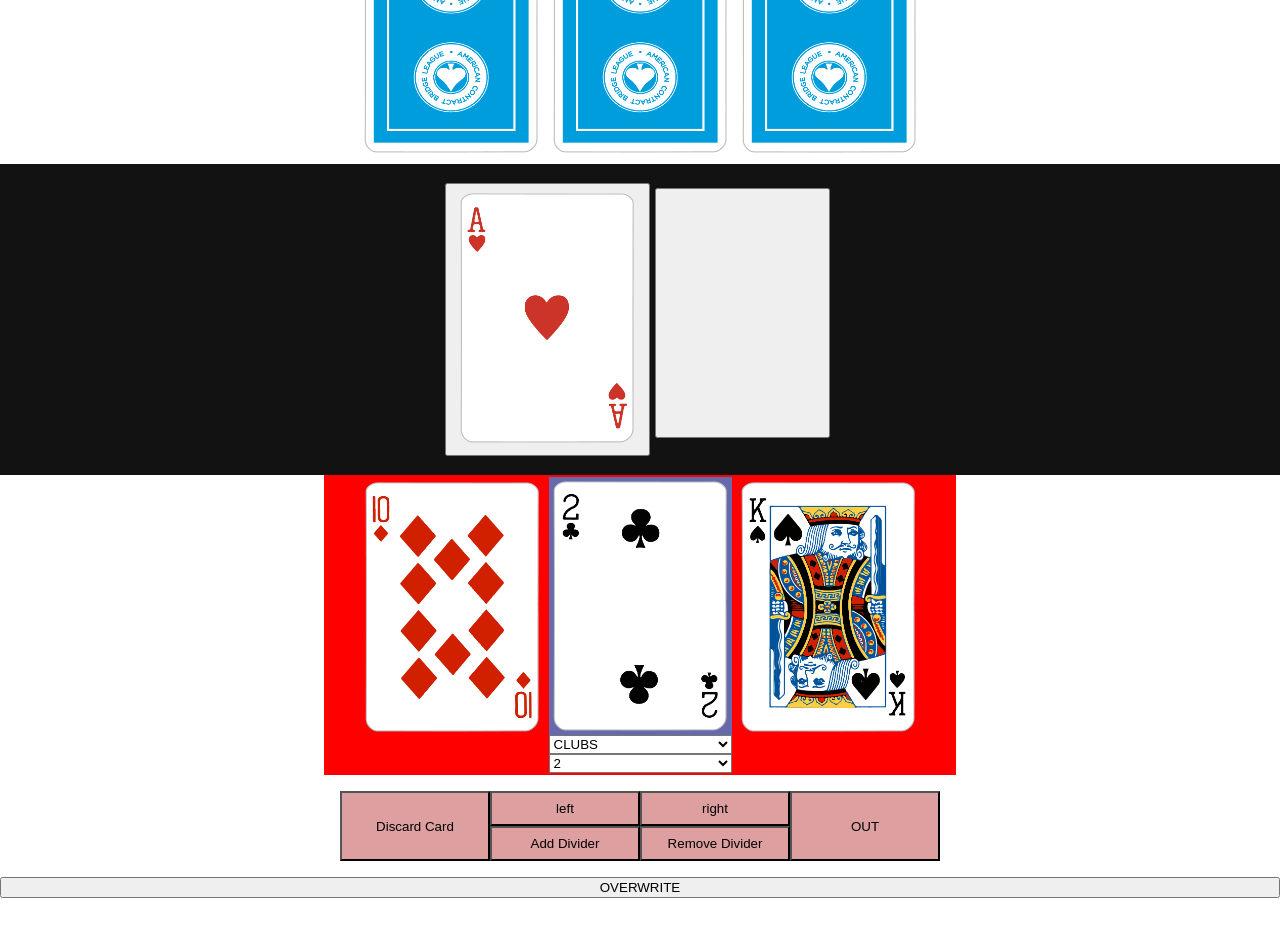
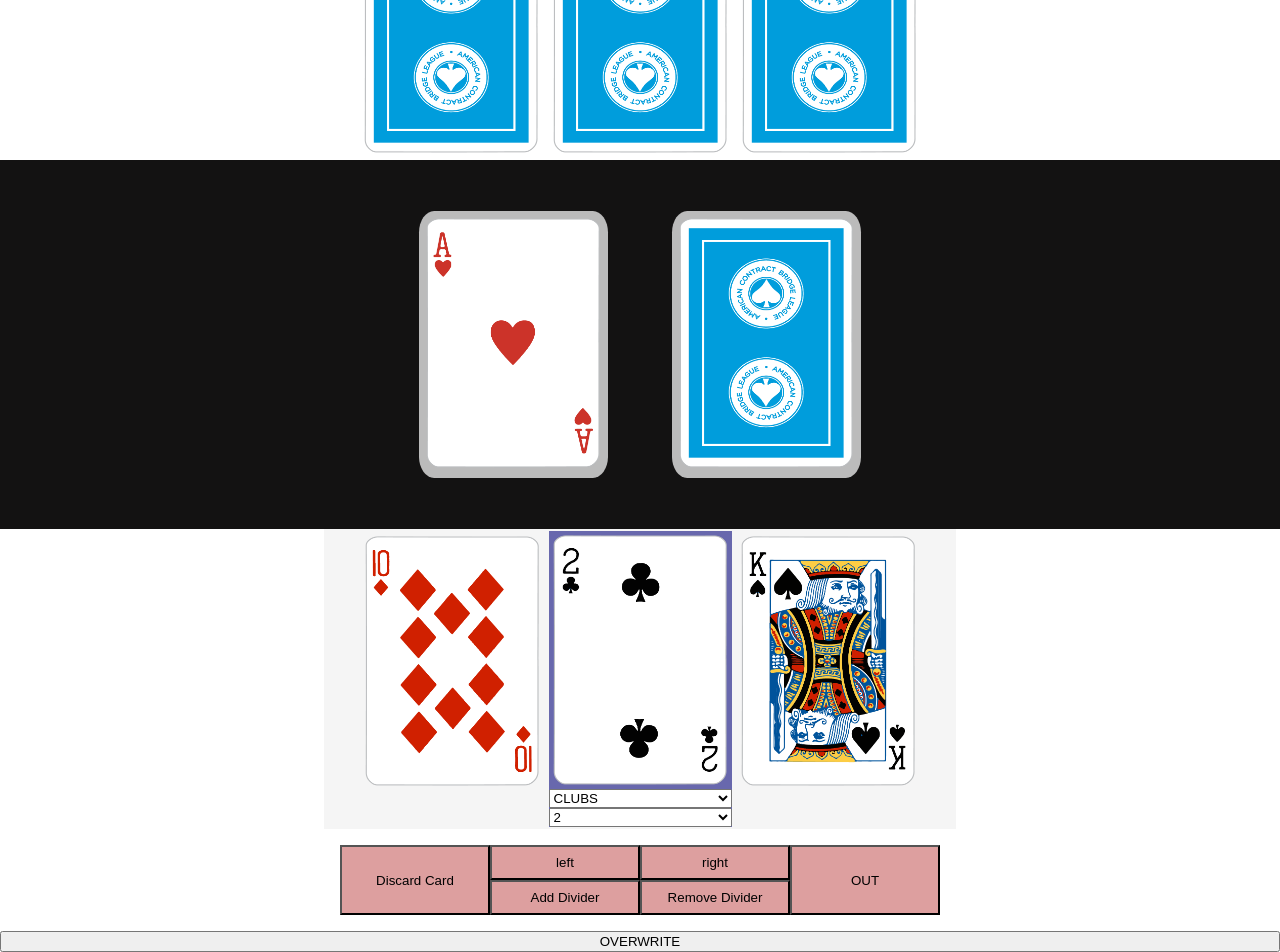
Before and after one commit to DarienSR/Texas-Rummy, a React (Create React App) app: page / in a window 1280 px wide. Shown: the part 307-1259 px from the top of the page. Before the commit the page ends 1205 px from the top, so only its background shows below. Built offline with nearby package versions, Linux system fonts and the light colour scheme; the HTML template or start-up script is replaced by a standard one.

Commit message:
Added some sound, few style changes

```diff
--- a/src/Board.css
+++ b/src/Board.css
@@ -8,7 +8,7 @@
 .PlayerHand {
   display: flex;
   justify-content: center;
-  background-color: rgb(255, 255, 255)
+  background-color: rgb(255, 255, 255);
 }
 
 .Board-Middle {
@@ -68,13 +68,14 @@
   z-index: 5;
   margin: 0 auto;
   left: 25%;
-  top: 20%;
+  top: 29%;
   width: 50%;
   height: 50%;
   display: flex;
   justify-content: center;
   flex-direction: row;
   border-radius: 2%;
+  overflow: scroll;
 }
 
 .Popup-Box-Header {
@@ -84,9 +85,24 @@
 
 .Popup-Box-Details {
   position: absolute;
-  top: 10%;
+  top: 20%;
   right: 90%;
   font-size: 1.2rem;
   left: 4%;
   width: 80%;
+  font-size: 1.2rem;
 }
+
+.Deck {
+  margin: 2rem;
+  padding: 0;
+  border: none;
+  border-radius: 8%;
+  background-color: rgba(255, 255, 255, 0.712);
+  outline: none;
+  cursor: pointer;
+}
+
+.Deck:active {
+  outline: none;
+}
--- a/src/Board.js
+++ b/src/Board.js
@@ -5,10 +5,13 @@ import "./Board.css";
 import DivideHand, {CheckIfOut} from "./CheckIfOut";
 import { v4 as uuid } from 'uuid';
 import Popup from "./Popup"
-import Card from "./Card"
 import cardBack from "./blue_back.png";
+import cardWoosh from "./cardWoosh.wav"
+import switchSound from "./switch.wav"
+export default class Board extends Component {
 
-export default class Board extends Component {
+
+
   constructor(props) {
     super(props)
     this.state = {
@@ -31,9 +34,9 @@ export default class Board extends Component {
     this.OrganizeHand = this.OrganizeHand.bind(this)
     this.Out = this.Out.bind(this)
     this.OverwriteWild = this.OverwriteWild.bind(this)
+    this.woosh = new Audio(cardWoosh);
+    this.switchTurn = new Audio(switchSound);
   }
-
-
 
   componentWillMount() {
     let deck = Deck, p1Hand = [], p2Hand = [], discard = [];
@@ -55,6 +58,7 @@ export default class Board extends Component {
       player = this.state.playerTwoHand;
     }
 
+    this.woosh.play()
     if(fromDiscard) {
       card = this.state.discardPile.pop();
       this.setState({[playerHand]: [...player, card], hasPickedUp: !this.state.hasPickedUp, discardPile: [...this.state.discardPile]});
@@ -86,9 +90,9 @@ export default class Board extends Component {
     player.forEach((card, i) => {
       if(card.id === selected) discarded = player.splice(i, 1);
     });
-
     if(discarded === undefined) return;
 
+    this.switchTurn.play()
     if(!this.state.lastMove) {
       this.setState(
         {
@@ -145,9 +149,6 @@ export default class Board extends Component {
   }
 
   Out(e) {
-    // if(e === 1 && !this.state.currentTurn) return;
-    // if(e === 2 && this.state.currentTurn) return;
-    console.log('ddd')
     if(this.state.resetRound) return;
     let isValid;
     let player;
@@ -249,6 +250,7 @@ export default class Board extends Component {
   }
 
   OverwriteCard() {
+    // for developer use
     let idx = prompt();
     let value = prompt();
     let suit = prompt();
@@ -267,6 +269,7 @@ export default class Board extends Component {
 
   OverwriteWild(x, idx) {
     let person, player;
+    if(this.state.resetRound) return;
     if(this.state.currentTurn) {
       person = "playerOneHand";
       player = this.state.playerOneHand;
@@ -302,42 +305,12 @@ export default class Board extends Component {
    render() {
     let nextRound;
     if(this.state.resetRound) nextRound = <button onClick={() => this.ResetRound()}>NEXT ROUND</button>
+    if(this.state.p1Out && this.state.p2Out && !this.state.resetRound) this.setState({resetRound: true})
+    //let cardDiscard = this.state.discardPile[this.state.discardPile.length - 1],
+    let isWild;
 
-    let cardDiscard = this.state.discardPile[this.state.discardPile.length - 1], isWild;
-
-    //if(cardDiscard.value === this.state.currentWildCard || cardDiscard.id === "SPADES 2" || cardDiscard.id === "CLUBS 2") isWild = true;
-    let showP1 = this.state.currentTurn ? <Player
-                                            style={this.state.currentTurn ? {backgroundColor: "red"} : null}
-                                            isOut={this.state.p1Out}
-                                            Discard={this.DiscardCard}
-                                            id={1}
-                                            hand={this.state.playerOneHand}
-                                            OrganizeHand={this.OrganizeHand}
-                                            Out={this.Out}
-                                            wild={this.state.currentWildCard}
-                                            ChangeInfo={this.OverwriteWild} />
-    : this.state.playerOneHand.map(() => {
-      return <Card image={cardBack} className="Playercard" />
-    });
-
-    let showP2 = !this.state.currentTurn ? <Player
-                                              style={!this.state.currentTurn ? {backgroundColor: "red"} : null}
-                                              className={this.state.p2Out ? "PlayerIsOut" : null}
-                                              Discard={this.DiscardCard}
-                                              id={2}
-                                              hand={this.state.playerTwoHand}
-                                              OrganizeHand={this.OrganizeHand}
-                                              Out={this.Out}
-                                              wild={this.state.currentWildCard}
-                                              ChangeInfo={this.OverwriteWild}
-                                            />
-    : this.state.playerTwoHand.map(() => {
-      return <Card image={cardBack} className="Playercard" />
-    })
-
-    if(this.state.resetRound) {
-      showP1 =  <Player
-      style={this.state.currentTurn ? {backgroundColor: "red"} : null}
+    let primaryPlayer = <Player
+      style={this.state.currentTurn ? {backgroundColor: "whitesmoke"} : null}
       isOut={this.state.p1Out}
       Discard={this.DiscardCard}
       id={1}
@@ -347,8 +320,8 @@ export default class Board extends Component {
       wild={this.state.currentWildCard}
       ChangeInfo={this.OverwriteWild} />
 
-      showP2 = <Player
-      style={!this.state.currentTurn ? {backgroundColor: "red"} : null}
+    let secondaryPlayer = <Player
+      style={!this.state.currentTurn ? {backgroundColor: "whitesmoke"} : null}
       className={this.state.p2Out ? "PlayerIsOut" : null}
       Discard={this.DiscardCard}
       id={2}
@@ -356,14 +329,28 @@ export default class Board extends Component {
       OrganizeHand={this.OrganizeHand}
       Out={this.Out}
       wild={this.state.currentWildCard}
-      ChangeInfo={this.OverwriteWild}
-     />
+      ChangeInfo={this.OverwriteWild} />
+
+    //if(cardDiscard.value === this.state.currentWildCard || cardDiscard.id === "SPADES 2" || cardDiscard.id === "CLUBS 2") isWild = true;
+    let showP1 = this.state.currentTurn ? primaryPlayer
+    : this.state.playerOneHand.map(() => {
+      return <img alt="Back of Card" src={cardBack} className="Playercard Card" />
+    });
+
+    let showP2 = !this.state.currentTurn ? secondaryPlayer
+    : this.state.playerTwoHand.map(() => {
+      return <img alt="Back of Card" src={cardBack} className="Playercard Card" />
+    })
+
+    if(this.state.resetRound) {
+      showP1 =  primaryPlayer
+      showP2 = secondaryPlayer
     }
 
     return (
       <div className="Board">
         <div className="Board-Details">
-          <button onClick={() => Popup()} className="HowToPlay">?</button>
+          <button onClick={() => Popup()} title="How To Play" className="HowToPlay">?</button>
           <div style={{visibility: "hidden"}} className="Popup-Box">
             <h1 className="Popup-Box-Header">Texas Rummy</h1>
             <p className="Popup-Box-Details">Starting with 3 cards and making your way to the final round (13 cards), you must try and go out, if not, try to score as little points as possible. Points are scored based on their value. A = 1 | J, K, Q, Wild Cards = 10<br></br><br></br>
@@ -384,14 +371,16 @@ export default class Board extends Component {
         </div>
 
         <div className="Board-Middle">
-          <button onClick={() => this.PickUpCard(true)} >
+          <button className="Deck" onClick={() => this.PickUpCard(true)} >
             <img className="Card"
               alt="Discard Pile"
               src={this.state.discardPile[0] ? this.state.discardPile[this.state.discardPile.length - 1].image : null}
               style={isWild ? {backgroundColor: "purple"} : null}
             />
           </button>
-          <button className="Card" onClick={() => this.PickUpCard()}></button>
+          <button className="Deck" onClick={() =>  { this.PickUpCard()}}>
+            <img alt="Back of Card" className="Card" src={cardBack}/>
+          </button>
         </div>
 
         {nextRound}
--- a/src/Card.css
+++ b/src/Card.css
@@ -19,3 +19,7 @@
   background-color: rgb(104, 104, 173);
   margin: 2px;
 }
+
+.Card:hover {
+  cursor: pointer;
+}
--- a/src/Card.js
+++ b/src/Card.js
@@ -17,15 +17,14 @@ export default class Card extends Component {
   }
 
   handleChange(e) {
-
     this.props.ChangeInfo(e.target.value, this.props.idx)
   }
 
   render() {
-
     let cardPreview = this.props.isWild ?
       <div className="Card-Wild">
         <img
+          alt={this.props.id}
           onClick={() => this.props.type !== "divider" ? this.toggleCard(`${this.props.suit} ${this.props.value}`) : this.toggleCard(this.props.value)}
           style={this.props.style}
           className="Card Card-Wild"
@@ -40,7 +39,7 @@ export default class Card extends Component {
         </select>
         <select onChange={this.handleChange}>
           <option value={this.props.value}>{this.props.value}</option>
-          <option>1</option>
+          <option>A</option>
           <option>2</option>
           <option>3</option>
           <option>4</option>
@@ -58,14 +57,13 @@ export default class Card extends Component {
     :
       <div>
         <img
+          alt={this.props.id}
           onClick={() => this.props.type !== "divider" ? this.toggleCard(`${this.props.suit} ${this.props.value}`) : this.toggleCard(this.props.value)}
           style={this.props.style}
           className="Card"
           src={this.props.image}
         />
       </div>
-
-
     return (
       cardPreview
     )
--- a/src/GetCards.js
+++ b/src/GetCards.js
@@ -79,7 +79,7 @@ console.log(number)
   // add one card to discard pile
   discard.push(deck.shift());
 
-  return deck, p1Hand, p2Hand, discard;
+  return [deck, p1Hand, p2Hand, discard];
 }
 
 function shuffle(arr) {
```
Also changed, not shown: 2 other files (tests, documents, lock files or other folders).
